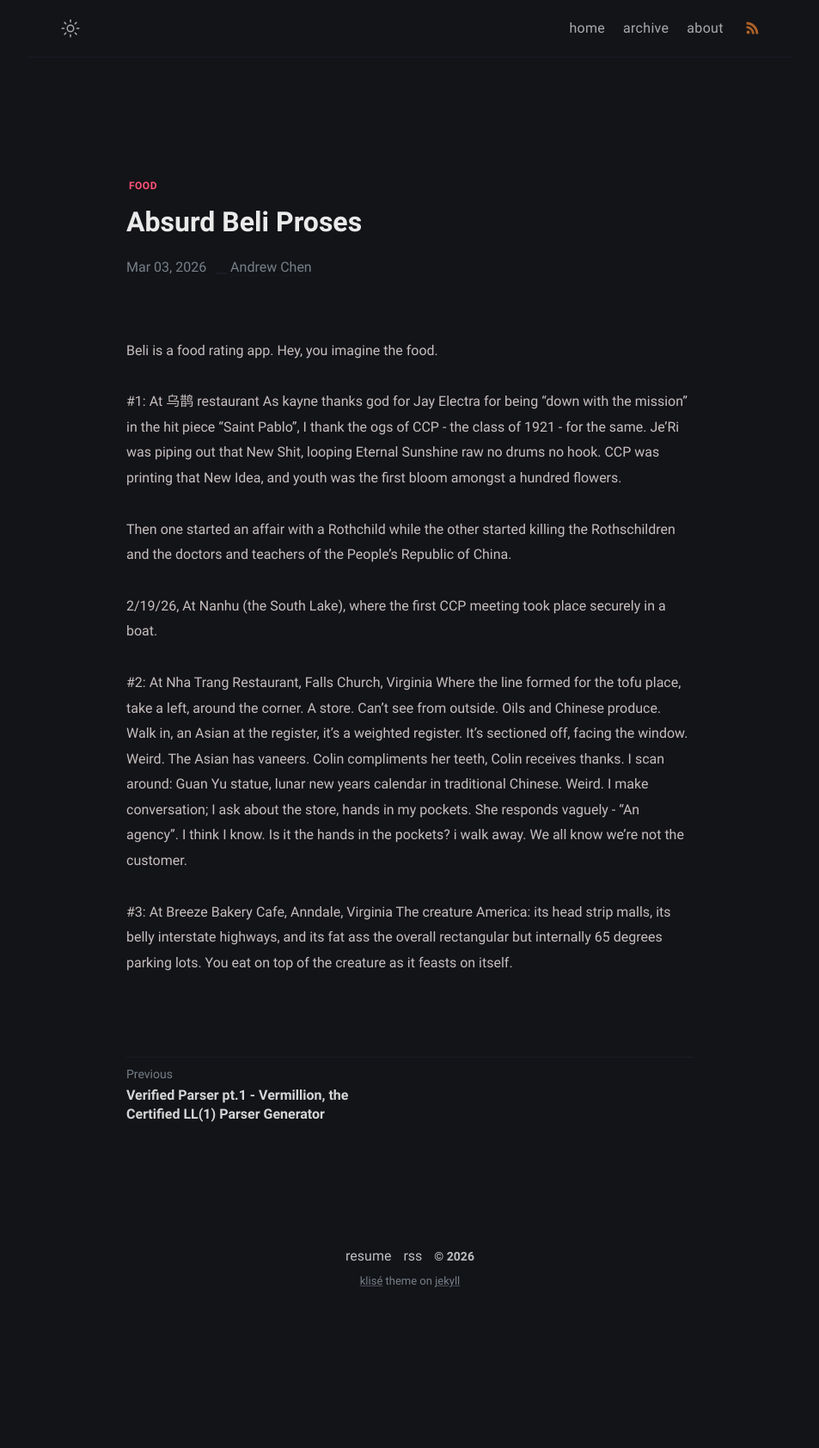
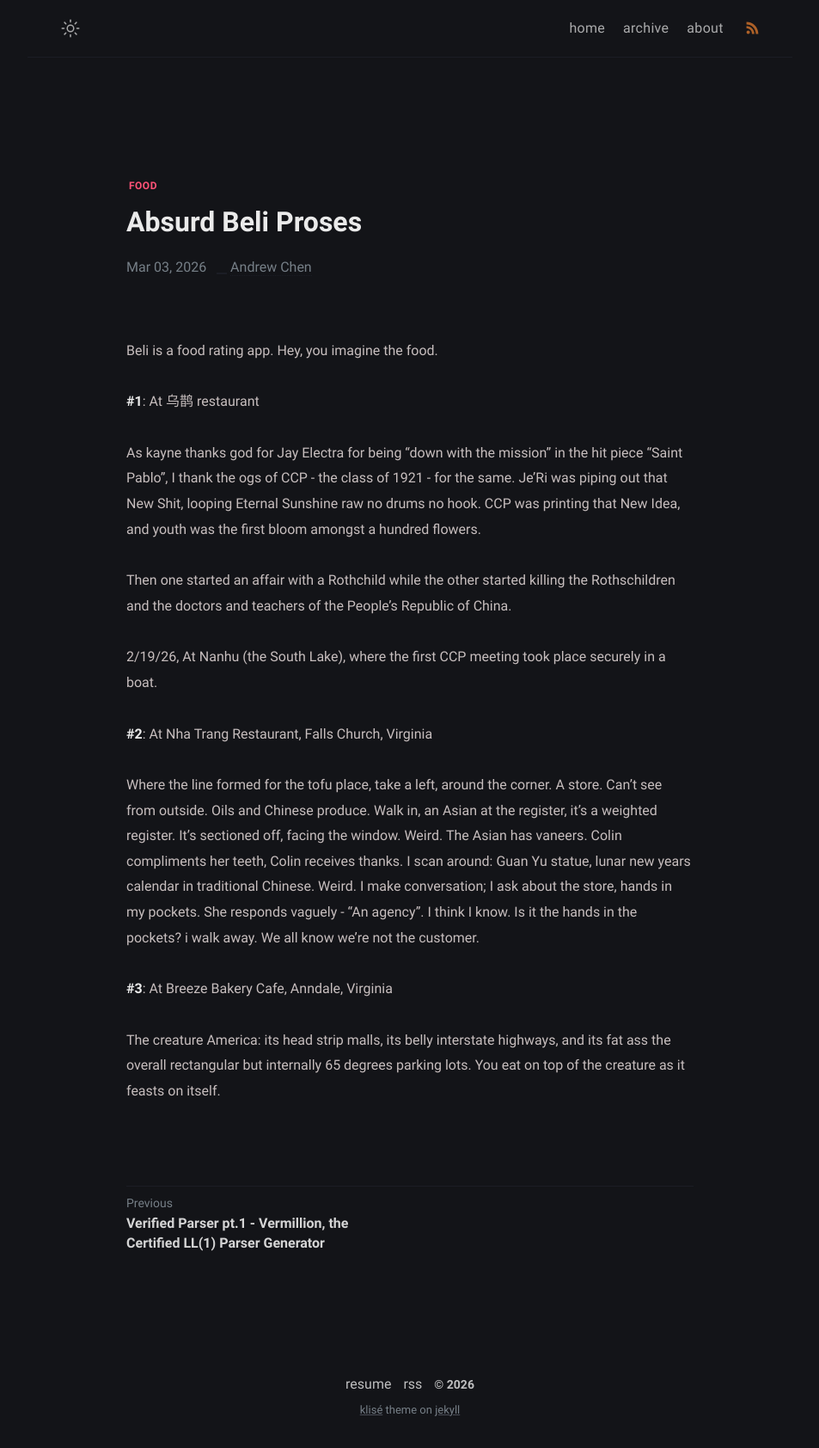
Before and after one commit to BlastWind/unfooling_blog, a Jekyll site: the page built from _posts/2026-03-03-beli-absurdisms.md, in a window 1280 px wide. Shown: the whole page at 86% size, without its empty margins (163-1116 px from the left). Built offline with Jekyll 4.4.1, drawn with Linux system fonts in a browser that asks for light colours; before the commit the page ends 1534 px from its top, so only the background shows below that.

```diff
--- a/_posts/2026-03-03-beli-absurdisms.md
+++ b/_posts/2026-03-03-beli-absurdisms.md
@@ -8,7 +8,8 @@ tags: food
 
 Beli is a food rating app. Hey, you imagine the food.
 
-#1: At 乌鹊 restaurant
+**#1**: At 乌鹊 restaurant
+
 As kayne thanks god for Jay Electra for being "down with the mission" in the hit piece "Saint Pablo", I thank the ogs of CCP - the class of 1921 - for the same. Je'Ri was piping out that New Shit, looping Eternal Sunshine raw no drums no hook. CCP was printing that New Idea, and youth was the first bloom amongst a hundred flowers.
 
 Then one started an affair with a Rothchild while the other started killing the Rothschildren and the doctors and teachers of the People's Republic of China.
@@ -16,8 +17,10 @@ Then one started an affair with a Rothchild while the other started killing the
 2/19/26,
 At Nanhu (the South Lake), where the first CCP meeting took place securely in a boat.
 
-#2: At Nha Trang Restaurant, Falls Church, Virginia
+**#2**: At Nha Trang Restaurant, Falls Church, Virginia
+
 Where the line formed for the tofu place, take a left, around the corner. A store. Can't see from outside. Oils and Chinese produce. Walk in, an Asian at the register, it's a weighted register. It's sectioned off, facing the window. Weird. The Asian has vaneers. Colin compliments her teeth, Colin receives thanks. I scan around: Guan Yu statue, lunar new years calendar in traditional Chinese. Weird. I make conversation; I ask about the store, hands in my pockets. She responds vaguely - "An agency". I think I know. Is it the hands in the pockets? i walk away. We all know we're not the customer.
 
-#3: At Breeze Bakery Cafe, Anndale, Virginia
+**#3**: At Breeze Bakery Cafe, Anndale, Virginia
+
 The creature America: its head strip malls, its belly interstate highways, and its fat ass the overall rectangular but internally 65 degrees parking lots. You eat on top of the creature as it feasts on itself.
```
